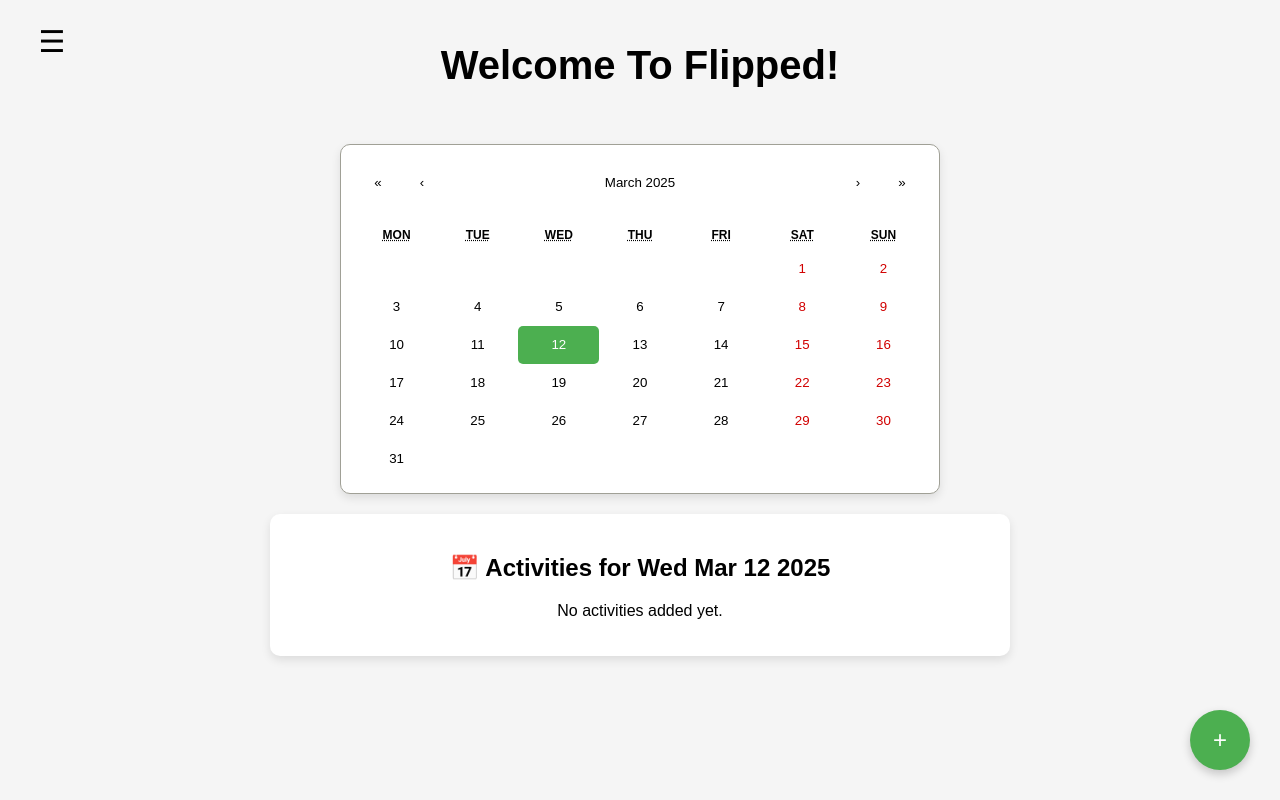
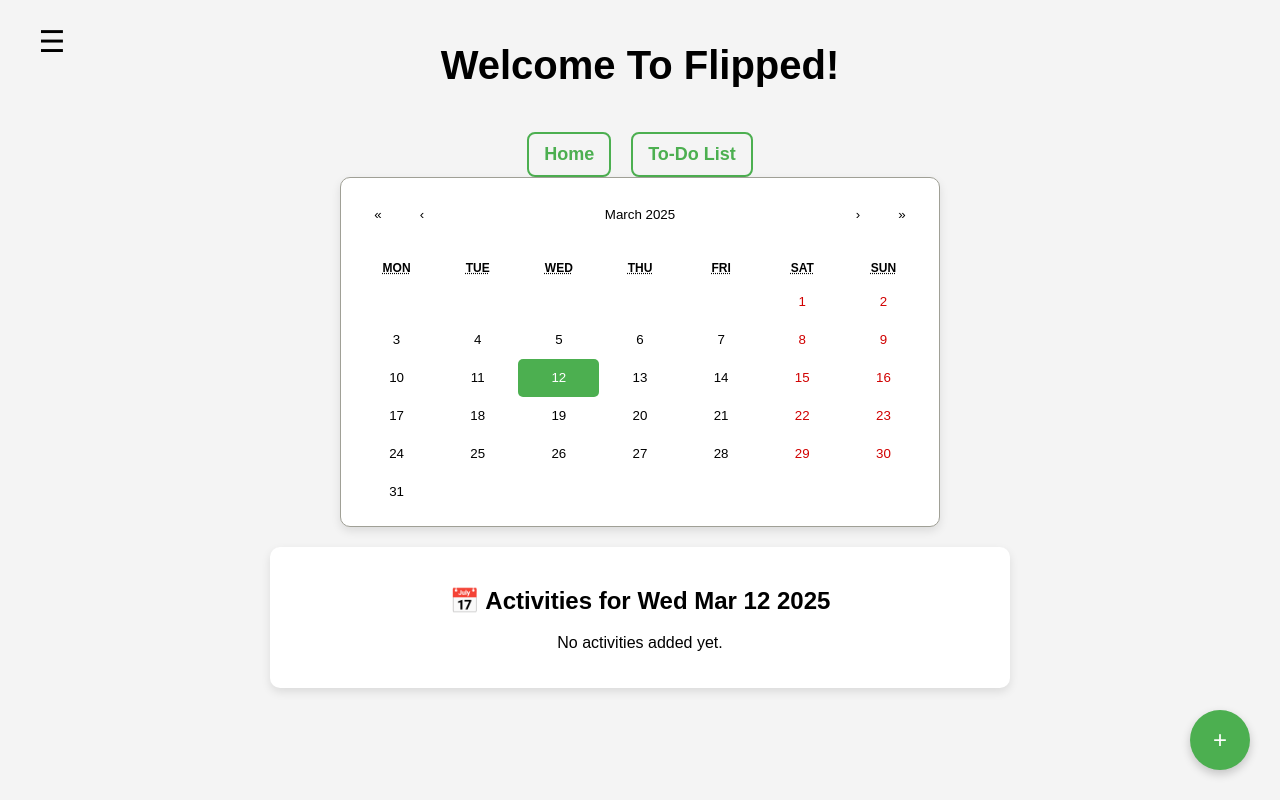
Before and after one commit to agiledev-students-spring2025/4-final-flipped2, a React (Create React App) app in the folder front-end/: page / in a window 1280 px wide. Built offline with nearby package versions, Linux system fonts and the light colour scheme.

Commit message:
temp buttons for page nav

```diff
--- a/front-end/src/App.css
+++ b/front-end/src/App.css
@@ -96,3 +96,24 @@
   cursor: pointer;
   user-select: none;
 }
+.page-links {
+  display: flex;
+  justify-content: center;
+  gap: 20px;
+  margin-top: 20px;
+}
+
+.page-links a {
+  text-decoration: none;
+  font-size: 18px;
+  font-weight: bold;
+  color: #4CAF50;
+  padding: 10px 15px;
+  border: 2px solid #4CAF50;
+  border-radius: 8px;
+}
+
+.page-links a:hover {
+  background: #4CAF50;
+  color: white;
+}
--- a/front-end/src/App.js
+++ b/front-end/src/App.js
@@ -1,12 +1,23 @@
 import React from "react";
+import { BrowserRouter as Router, Route, Routes, Link } from "react-router-dom";
 import SimpleCalendar from "./SimpleCalendar";
+import ToDo from "./ToDoPage/ToDo";
 import "./App.css";
 
 function App() {
   return (
-    <div className="app-container">
-      <SimpleCalendar />
-    </div>
+    <Router>
+      <div className="app-container">
+        <div className="page-links">
+          <Link to="/">Home</Link>
+          <Link to="/todo">To-Do List</Link>
+        </div>
+        <Routes>
+          <Route path="/" element={<SimpleCalendar />} />
+          <Route path="/todo" element={<ToDo />} />
+        </Routes>
+      </div>
+    </Router>
   );
 }
 
```
